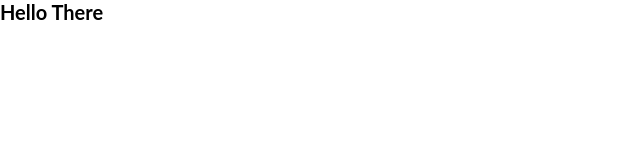
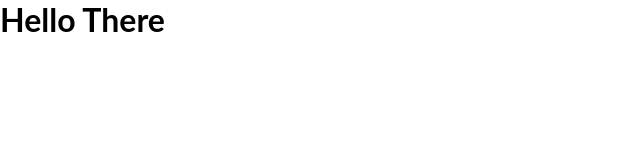
Before and after one commit to JoakimWretlind/gatsby-starter-small, a Gatsby site: page / in a window 1280 px wide. Shown: the whole page, without its empty margins (0-640 px from the left). Built offline with nearby package versions, Linux system fonts and the light colour scheme; Gatsby itself is replaced by a stand-in of ours.

Commit message:
small startup for gatsby

```diff
--- a/src/components/globalStyles.js
+++ b/src/components/globalStyles.js
@@ -7,10 +7,7 @@ export const GlobalStyle = createGlobalStyle`
     margin: 0;
     padding: 0;
     box-sizing: inherit;
-  }
-
-  html {
-    font-size: 62.5%;
+    text-decoration: none;
   }
 
   body {
@@ -18,10 +15,6 @@ export const GlobalStyle = createGlobalStyle`
     font-family: 'lato', sans-serif;
   }
 
-  a {
-    text-decoration: none;
-  }
-
   ul, li {
     list-style: none;
   }
--- a/src/pages/index.js
+++ b/src/pages/index.js
@@ -1,3 +1,5 @@
+#!/usr/bin/env node
+
 import React from "react"
 import { GlobalStyle } from "../components/globalStyles"
 
```
Also changed, not shown: package.json (+16 -7 lines).
